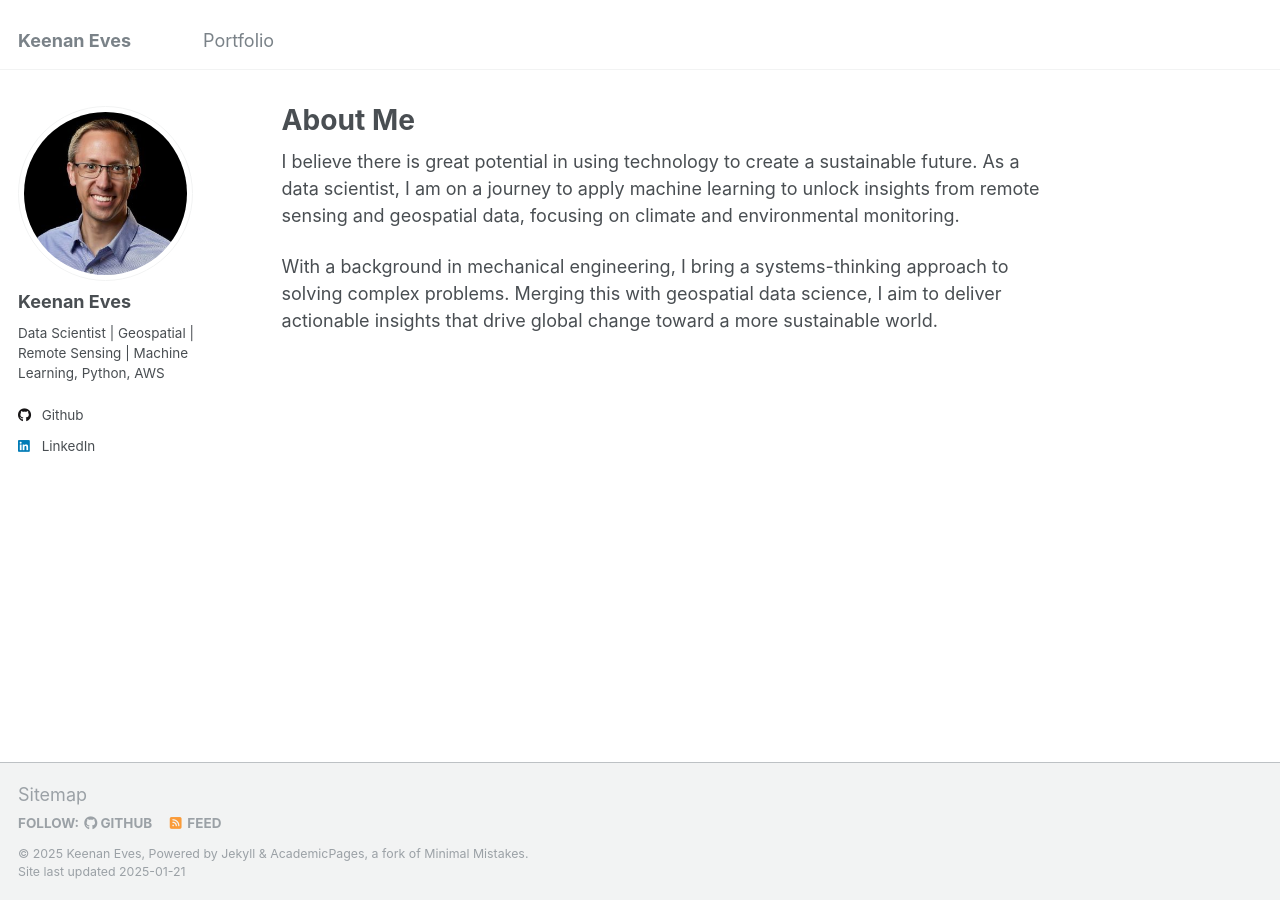
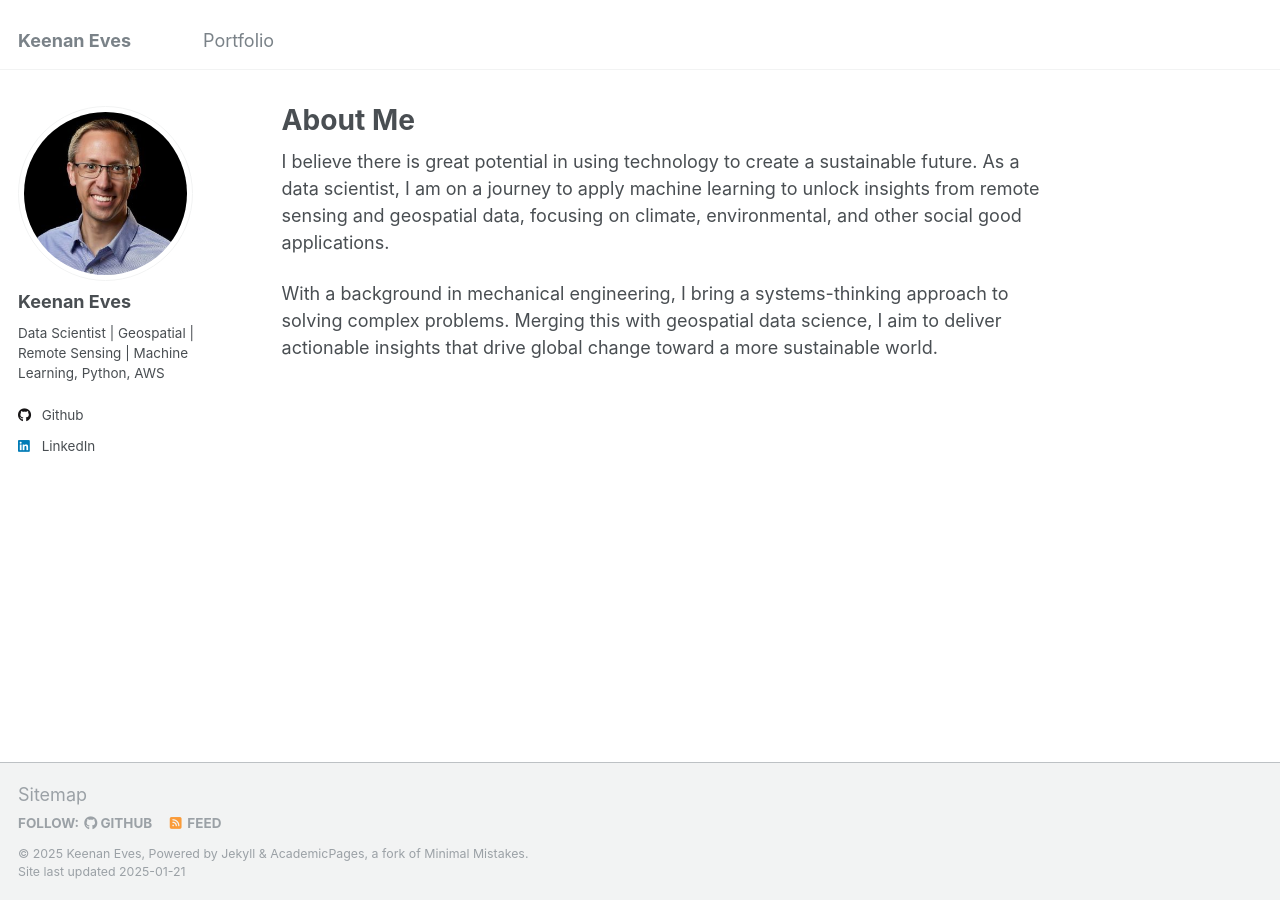
Before and after one commit to keves1/keves1.github.io, a Jekyll site: the page built from _pages/about.md, in a window 1280 px wide. Built offline with Jekyll 4.4.1, drawn with Linux system fonts in a browser that asks for light colours.

Commit message:
updated about

```diff
--- a/_pages/about.md
+++ b/_pages/about.md
@@ -7,6 +7,6 @@ redirect_from:
   - /about.html
 ---
 
-I believe there is great potential in using technology to create a sustainable future. As a data scientist, I am on a journey to apply machine learning to unlock insights from remote sensing and geospatial data, focusing on climate and environmental monitoring.
+I believe there is great potential in using technology to create a sustainable future. As a data scientist, I am on a journey to apply machine learning to unlock insights from remote sensing and geospatial data, focusing on climate, environmental, and other social good applications.
 
 With a background in mechanical engineering, I bring a systems-thinking approach to solving complex problems. Merging this with geospatial data science, I aim to deliver actionable insights that drive global change toward a more sustainable world.
```
